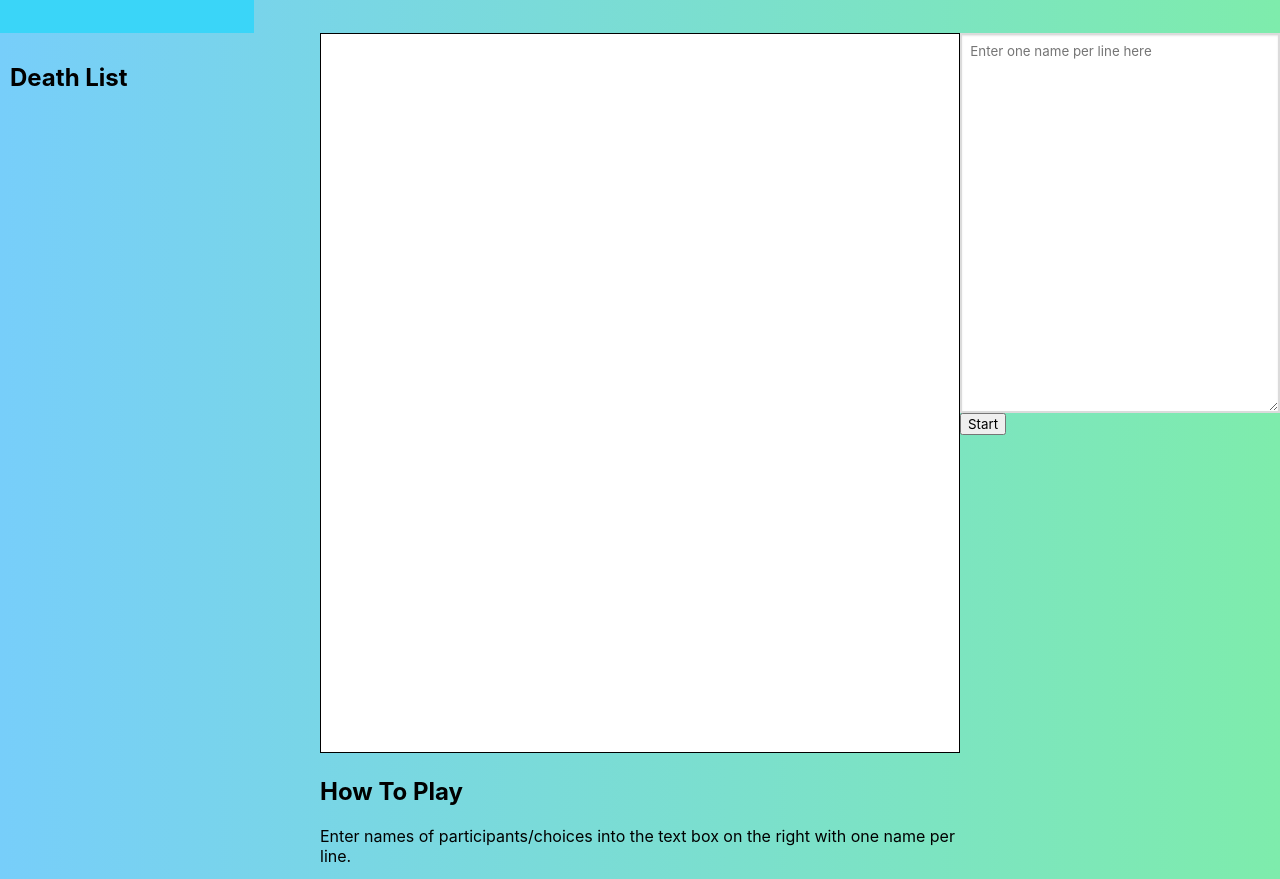
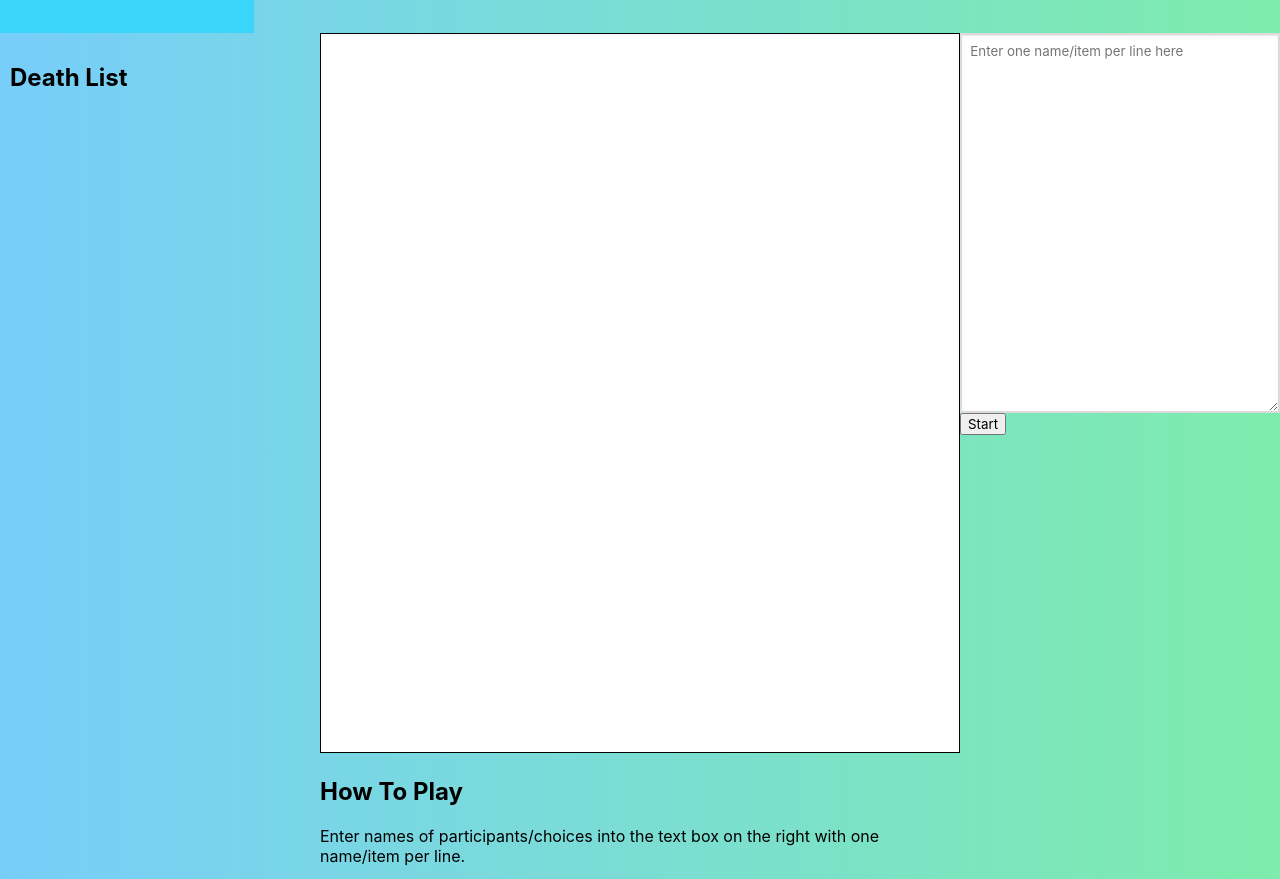
Before and after one commit to eli-879/Arena-of-Choices, a website with bundled scripts: page public/index.html in a window 1280 px wide. Shown: the part 57-936 px from the top of the page. Built offline with nearby package versions, Linux system fonts and the light colour scheme.

Commit message:
edited how to play

```diff
--- a/public/index.html
+++ b/public/index.html
@@ -24,7 +24,7 @@
             <canvas id="gameScreen"></canvas>
             <div id="info">
                 <h2 id="infotitle">How To Play</h2>
-                <p id="explanation">Enter names of participants/choices into the text box on the right with one name per line. </p>
+                <p id="explanation">Enter names of participants/choices into the text box on the right with one name/item per line. </p>
                 <p id="explanation">When all items are entered, press start to begin simulation.</p>
                 <p id="explanation">The order of deaths will appear on the left with the first death as 1,  second death as 2, and so on.</p>
                 <p id="explanation"><b>If you are using this to select your teams: </b>Use the death list in any way to split the teams, be it odds and evens, first X names, or however you like.</p>
@@ -35,7 +35,7 @@
         </div>
 
         <div class="column is-3">
-            <textarea id="entries" class = "textarea" spellcheck = "true", contenteditable="true", placeholder="Enter one name per line here"></textarea>
+            <textarea id="entries" class = "textarea" spellcheck = "true", contenteditable="true", placeholder="Enter one name/item per line here"></textarea>
             <button id="start">Start</button>
         </div>
 
--- a/public/scripts/index.js
+++ b/public/scripts/index.js
@@ -88,7 +88,6 @@ function gameLoop(timestamp) {
         deathListNames.push(characterList[0].getName());
 
         const data = {deathListNames, beginning};
-
 
         const options = {
             method: 'POST',
```
